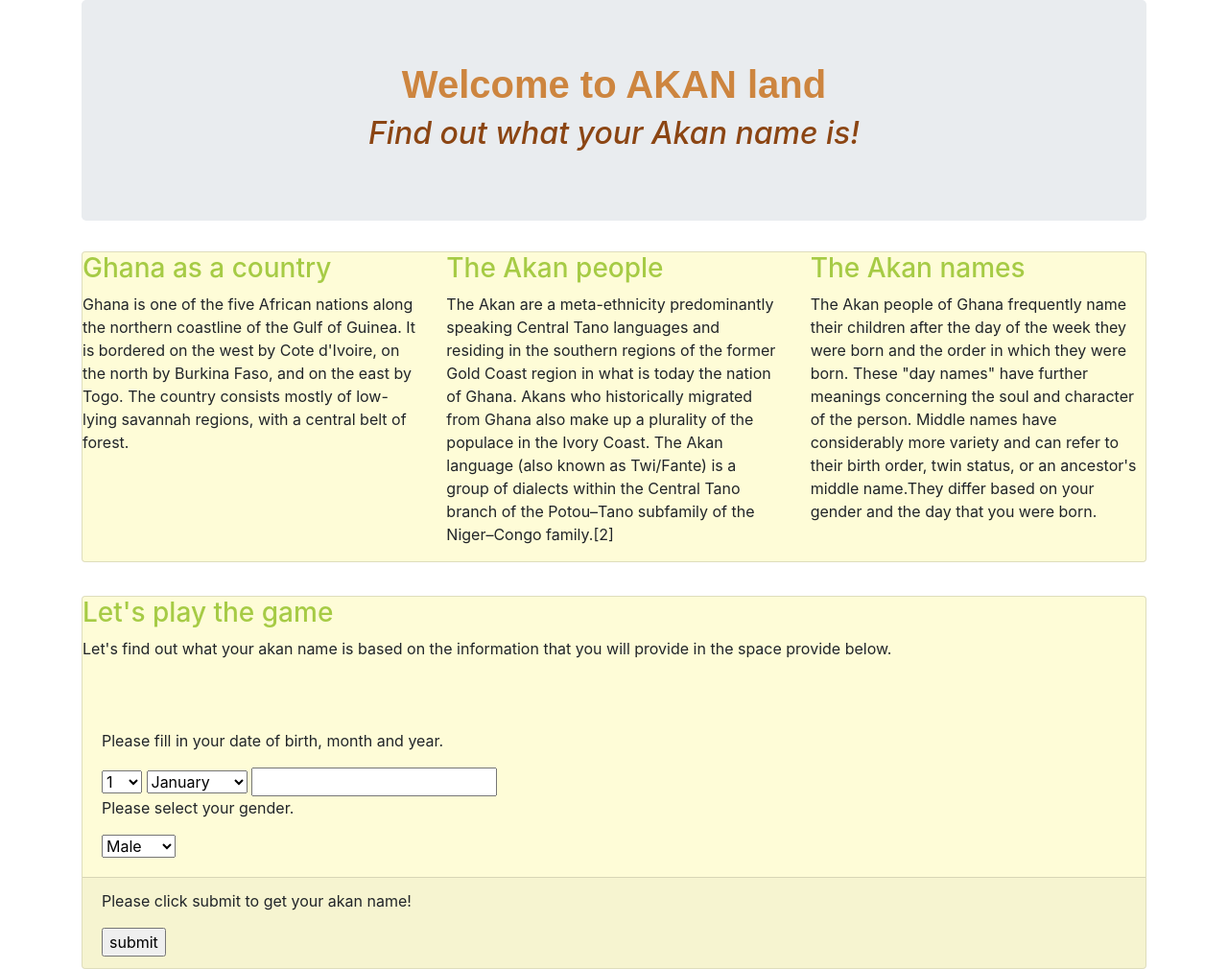
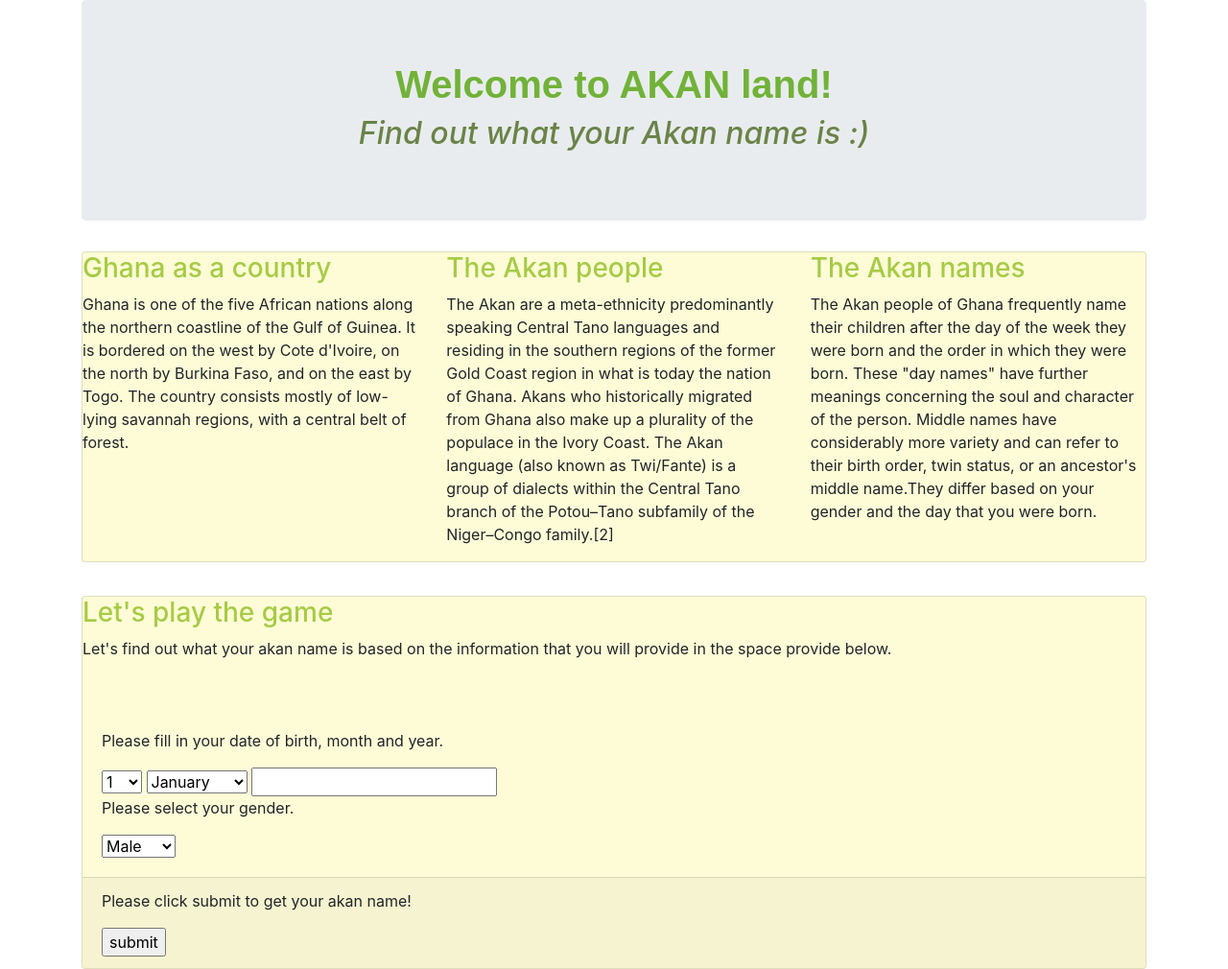
Before and after one commit to BeyFaith/akan, a plain HTML site: page index.html in a window 1280 px wide. Shown: the whole page at 96% size. Drawn offline with Linux system fonts and the light colour scheme.

Commit message:
make some changes to my html.

```diff
--- a/css/styles.css
+++ b/css/styles.css
@@ -1,5 +1,5 @@
 h1{
-  color:peru;
+  color:#71B238;
   font-family:'arial','serif';
 
   text-align:center;
@@ -7,7 +7,7 @@ h1{
 h2{
   text-align:center;
 
-  color:saddlebrown;
+  color:#6A8347;
 
 }
 h3{
--- a/index.html
+++ b/index.html
@@ -9,8 +9,8 @@
     <div class="container">
 
         <div class="jumbotron">
-          <h1><strong>Welcome to AKAN land</strong></h1>
-          <h2><em>Find out what your Akan name is!</em></h2>
+          <h1><strong>Welcome to AKAN land!</strong></h1>
+          <h2><em>Find out what your Akan name is :)</em></h2>
         </div>
         <div class="card" id="intro">
           <div class="row">
```
